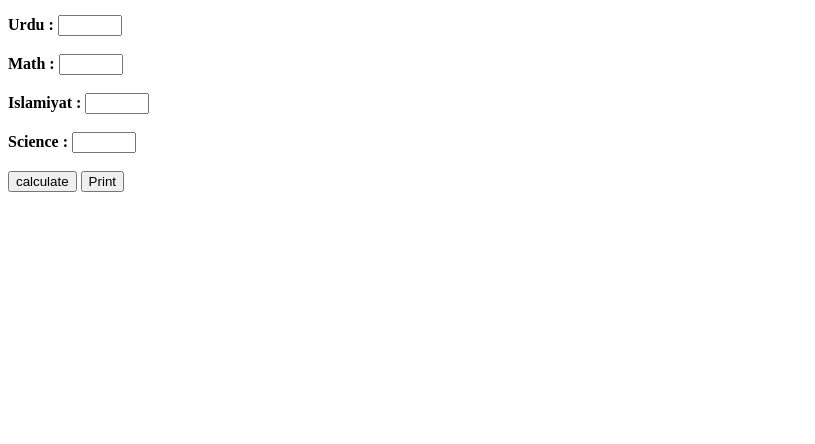
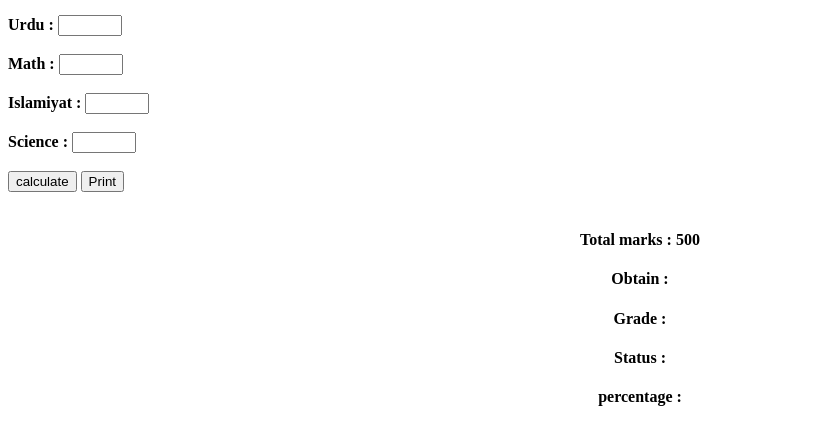
Before and after one commit to fasihi8298/Result-calculator, a plain HTML site: page index.html in a window 1280 px wide. Shown: the part 258-702 px from the top of the page, without its empty margins (0-815 px from the left). Drawn offline with Linux system fonts and the light colour scheme.

Commit message:
to display the result

```diff
--- a/index.html
+++ b/index.html
@@ -53,6 +53,26 @@
         </div>
     </div>
 
+        <!-- OUR RESULT DATA -->
+
+        <div class="">
+
+            <br>
+
+            <h4 class="h" align="center">  Total marks :  500</h4>
+
+            <h4 class="bbb" align="center">Obtain : </h4>
+
+            <h4 class="bbb" align="center">Grade : </h4>
+
+            <h4 class="bbb"  align="center">Status : </h4>
+
+            <h4 class="bbb"  align="center">percentage : </h4>
+
+            </div>
+            </div>
+
+
 
 </body>
 </html>
```
